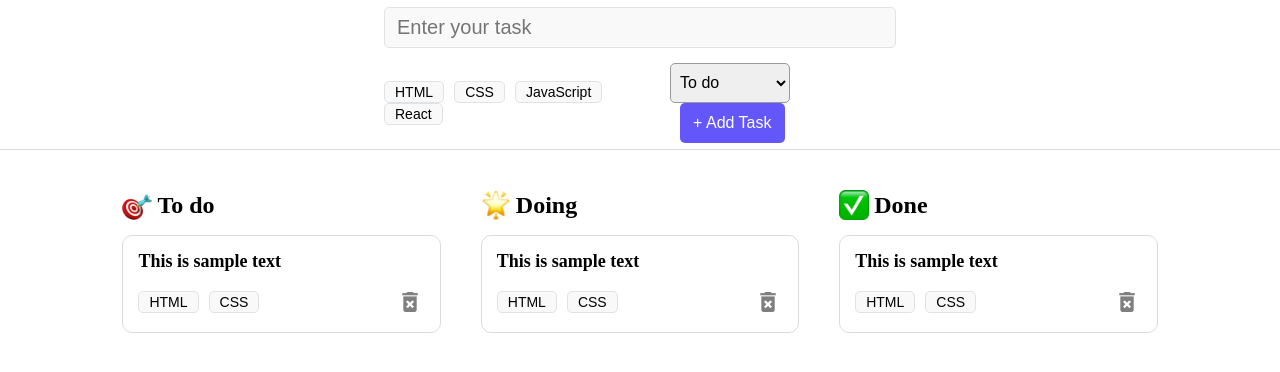
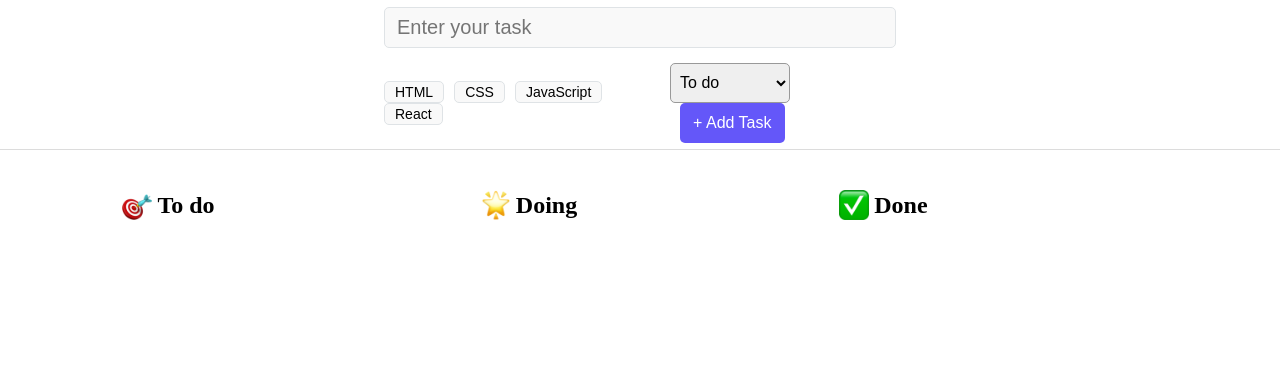
Before and after one commit to nesarikartejas10/TaskTrek-Task-Management-App, a React (Vite) app: page / in a window 1280 px wide. Shown: the top 372 px of the page. Built offline with nearby package versions, Linux system fonts and the light colour scheme.

Commit message:
zustand setup & display tasks in task cards

```diff
--- a/package.json
+++ b/package.json
@@ -11,7 +11,8 @@
   },
   "dependencies": {
     "react": "^19.2.0",
-    "react-dom": "^19.2.0"
+    "react-dom": "^19.2.0",
+    "zustand": "^5.0.10"
   },
   "devDependencies": {
     "@eslint/js": "^9.39.1",
--- a/src/App.jsx
+++ b/src/App.jsx
@@ -10,9 +10,9 @@ const App = () => {
     <div className="app">
       <TaskForm />
       <main className="appMain">
-        <TaskColumn title="To do" icon={Todo} />
-        <TaskColumn title="Doing" icon={Doing} />
-        <TaskColumn title="Done" icon={Done} />
+        <TaskColumn title="To do" icon={Todo} status="todo" />
+        <TaskColumn title="Doing" icon={Doing} status="doing" />
+        <TaskColumn title="Done" icon={Done} status="done" />
       </main>
     </div>
   );
--- a/src/components/TaskCard/TaskCard.jsx
+++ b/src/components/TaskCard/TaskCard.jsx
@@ -2,14 +2,15 @@ import Tag from "../Tag/Tag";
 import styles from "./TaskCard.module.css";
 import deleteIcon from "../../assets/delete.png";
 
-function TaskCard() {
+function TaskCard({ task }) {
   return (
     <article className={styles.taskCard}>
-      <p className={styles.taskText}>This is sample text</p>
+      <p className={styles.taskText}>{task.task}</p>
       <div className={styles.taskCardBottomLine}>
         <div className={styles.taskCardTags}>
-          <Tag tagName="HTML" />
-          <Tag tagName="CSS" />
+          {task.tags.map((tag) => (
+            <Tag key={tag} tagName={tag} isSelected={true} />
+          ))}
         </div>
         <div className={styles.taskDelete}>
           <img
--- a/src/components/TaskColumn/TaskColumn.jsx
+++ b/src/components/TaskColumn/TaskColumn.jsx
@@ -1,14 +1,19 @@
+import useTaskStore from "../../store/useTaskStore";
 import TaskCard from "../TaskCard/TaskCard";
 import styles from "./TaskColumn.module.css";
 
-const TaskColumn = ({ title, icon }) => {
+const TaskColumn = ({ title, icon, status }) => {
+  const tasks = useTaskStore((state) => state.tasks);
   return (
     <section className={styles.taskColumn}>
       <h2 className={styles.taskColumnHeading}>
         <img src={icon} alt="" className={styles.taskColumnIcon} />
         {title}
       </h2>
-      <TaskCard />
+      {tasks.map(
+        (task) =>
+          task.status === status && <TaskCard key={task.id} task={task} />,
+      )}
     </section>
   );
 };
--- a/src/components/TaskForm/TaskForm.jsx
+++ b/src/components/TaskForm/TaskForm.jsx
@@ -1,10 +1,16 @@
 import { useState } from "react";
 import Tag from "../Tag/Tag";
 import styles from "./TaskForm.module.css";
+import useTaskStore from "../../store/useTaskStore";
 
 const tagList = ["HTML", "CSS", "JavaScript", "React"];
 
 const TaskForm = () => {
+  const addTask = useTaskStore((state) => state.addTask);
+  const tasks = useTaskStore((state) => state.tasks);
+
+  console.log(tasks.length);
+
   const [taskData, setTaskData] = useState({
     task: "",
     status: "todo",
@@ -36,7 +42,10 @@ const TaskForm = () => {
   //form submit
   const handleSubmit = (e) => {
     e.preventDefault();
-    console.log(taskData);
+    addTask(taskData);
+    setTaskData({ task: "", status: "todo", tags: [] });
+
+    console.log(tasks.length);
   };
 
   return (
--- /dev/null
+++ b/src/store/useTaskStore.js
@@ -0,0 +1,21 @@
+import { create } from "zustand";
+import { devtools } from "zustand/middleware";
+
+const useTaskStore = create(
+  devtools((set, get) => ({
+    tasks: [],
+
+    addTask: (taskData) => {
+      set((state) => {
+        const newTask = {
+          ...taskData,
+          id: crypto.randomUUID(),
+        };
+
+        return { tasks: [...state.tasks, newTask] };
+      });
+    },
+  })),
+);
+
+export default useTaskStore;
```
Also changed, not shown: 1 other file (tests, documents, lock files or other folders).
